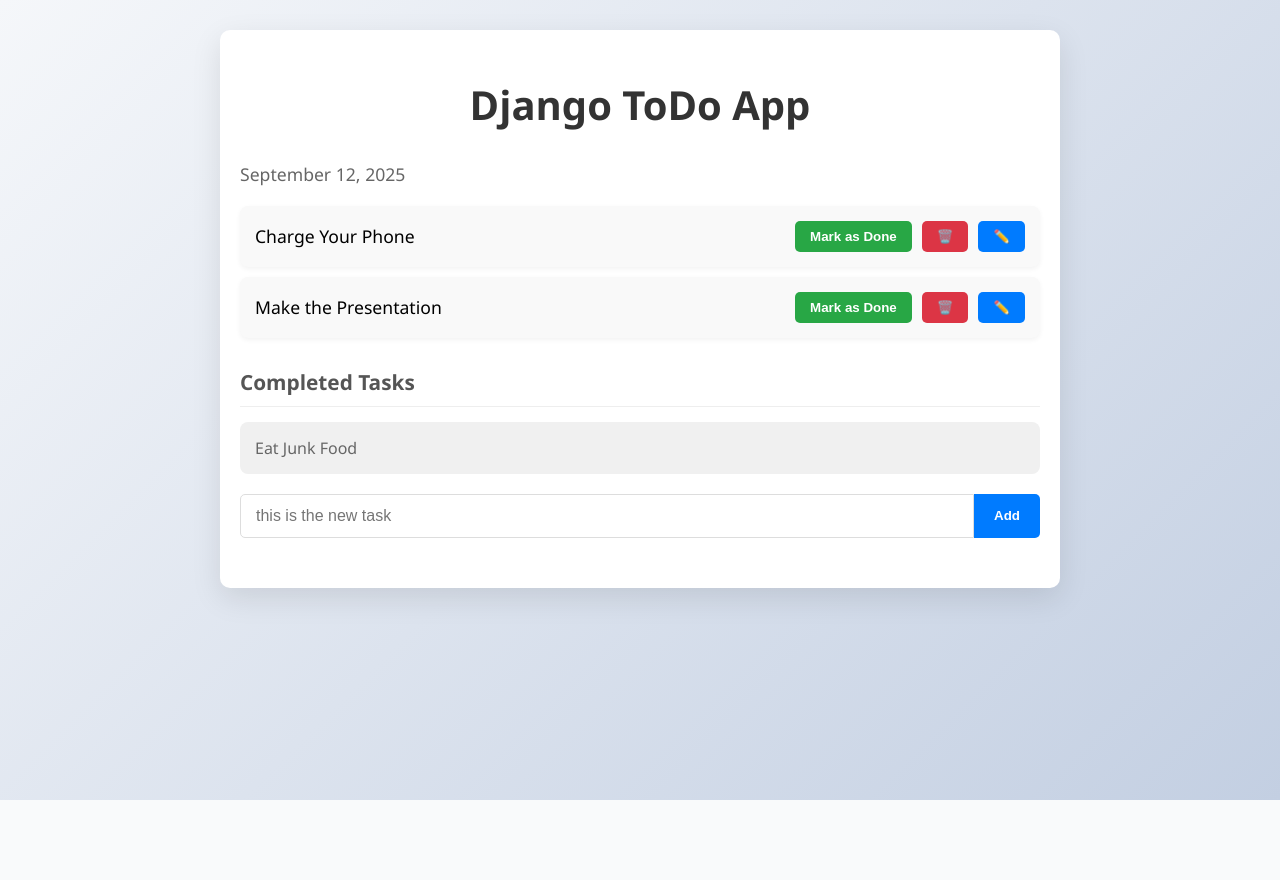
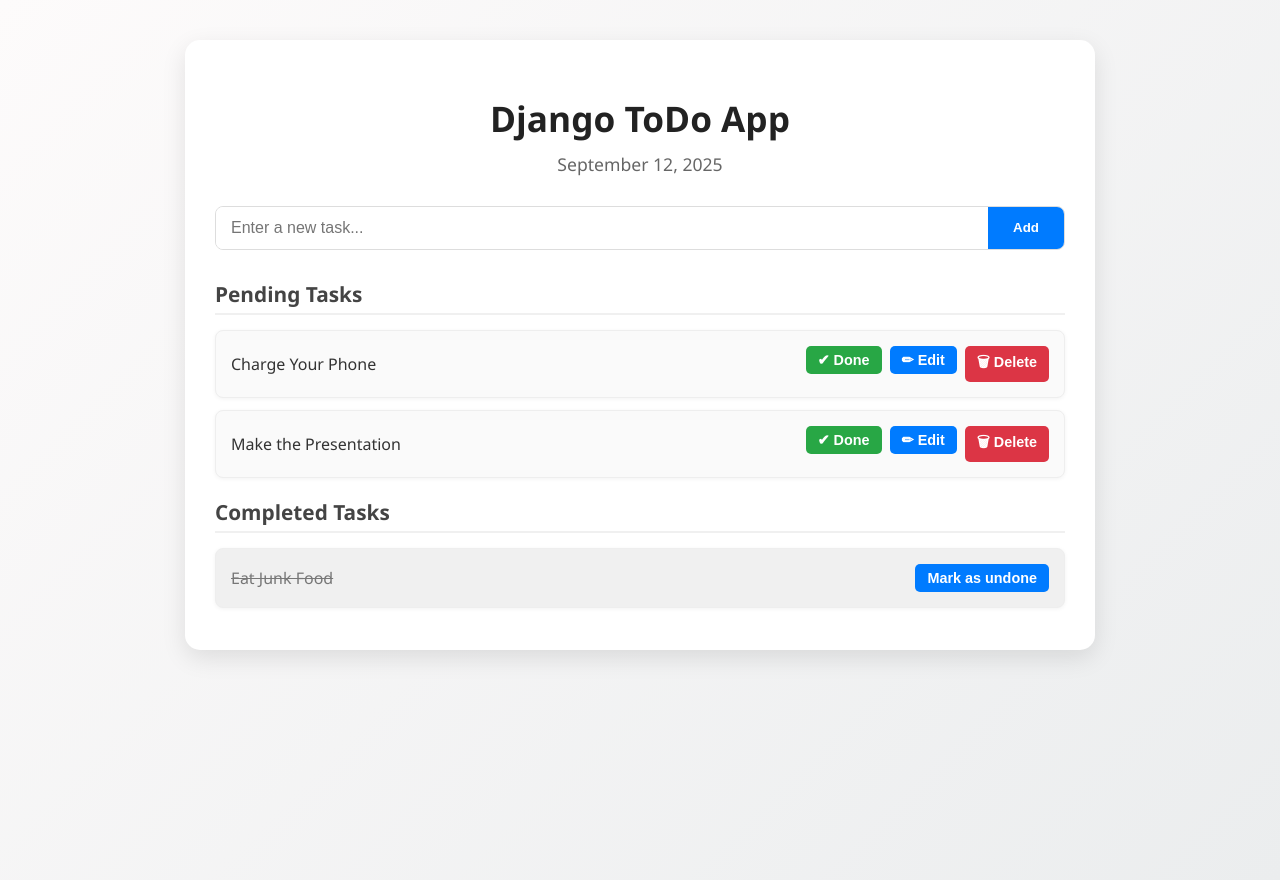
Before and after one commit to Ayush0001-knife/ToDo-Project-DJANGO-, a Django app: page / in a window 1280 px wide. Before the commit the page ends 800 px from the top, so only its background shows below. Run offline with Django 5.2, Linux system fonts and the light colour scheme; data comes from the database, SQL or seed files in the repository; both versions use the stored data as it was after the commit.

Commit message:
Project Completed

```diff
--- a/templates/home.html
+++ b/templates/home.html
@@ -8,76 +8,121 @@
       <style>
             body {
                   font-family: 'Segoe UI', Tahoma, Geneva, Verdana, sans-serif;
-                  background: linear-gradient(135deg, #f5f7fa 0%, #c3cfe2 100%);
+                  background: linear-gradient(135deg, #fdfbfb 0%, #ebedee 100%);
                   margin: 0;
                   padding: 0;
                   min-height: 100vh;
                   display: flex;
-                  flex-direction: column;
-                  align-items: center;
+                  justify-content: center;
+                  align-items: flex-start;
+                  padding: 40px 20px;
             }
 
             .container {
-                  width: 90%;
-                  max-width: 800px;
-                  margin: 30px auto;
+                  width: 100%;
+                  max-width: 850px;
                   background-color: white;
-                  border-radius: 10px;
-                  box-shadow: 0 10px 30px rgba(0, 0, 0, 0.1);
-                  padding: 20px;
+                  border-radius: 15px;
+                  box-shadow: 0 8px 25px rgba(0, 0, 0, 0.1);
+                  padding: 30px;
+                  animation: fadeIn 0.7s ease-in-out;
             }
 
             h1 {
                   text-align: center;
-                  color: #333;
-                  margin-bottom: 30px;
-                  font-size: 2.5rem;
+                  color: #222;
+                  margin-bottom: 10px;
+                  font-size: 2.2rem;
             }
 
             .date-display {
+                  text-align: center;
                   color: #666;
-                  margin-bottom: 20px;
+                  margin-bottom: 30px;
                   font-size: 1.1rem;
             }
 
-            .task-container {
-                  margin-bottom: 20px;
+            .add-task-form {
+                  display: flex;
+                  margin-bottom: 30px;
+                  border: 1px solid #ddd;
+                  border-radius: 8px;
+                  overflow: hidden;
             }
 
-            .task-item {
-                  background-color: #f9f9f9;
+            .task-input {
+                  flex-grow: 1;
+                  padding: 12px 15px;
+                  border: none;
+                  font-size: 1rem;
+                  outline: none;
+            }
+
+            .add-btn {
+                  background-color: #007bff;
+                  color: white;
+                  border: none;
+                  padding: 12px 25px;
+                  cursor: pointer;
+                  font-weight: 600;
+                  transition: background-color 0.3s;
+            }
+
+            .add-btn:hover {
+                  background-color: #0069d9;
+            }
+
+            .task-container,
+            .completed-section {
+                  margin-top: 20px;
+            }
+
+            .section-title {
+                  font-size: 1.3rem;
+                  font-weight: 600;
+                  color: #444;
+                  margin-bottom: 15px;
+                  border-bottom: 2px solid #f0f0f0;
+                  padding-bottom: 5px;
+            }
+
+            .task-item,
+            .completed-task {
+                  background-color: #fafafa;
+                  border: 1px solid #eee;
                   border-radius: 8px;
                   padding: 15px;
-                  margin-bottom: 10px;
+                  margin-bottom: 12px;
                   display: flex;
                   justify-content: space-between;
                   align-items: center;
-                  box-shadow: 0 2px 5px rgba(0, 0, 0, 0.05);
-                  transition: all 0.3s ease;
+                  box-shadow: 0 1px 4px rgba(0, 0, 0, 0.05);
+                  transition: transform 0.2s ease;
             }
 
             .task-item:hover {
                   transform: translateY(-2px);
-                  box-shadow: 0 4px 8px rgba(0, 0, 0, 0.1);
             }
 
             .task-text {
                   flex-grow: 1;
-                  font-size: 1.1rem;
+                  font-size: 1rem;
+                  color: #333;
             }
 
             .task-actions {
                   display: flex;
-                  gap: 10px;
+                  gap: 8px;
             }
 
             .btn {
                   border: none;
-                  padding: 8px 15px;
+                  padding: 6px 12px;
                   border-radius: 5px;
                   cursor: pointer;
                   font-weight: 600;
-                  transition: all 0.2s ease;
+                  font-size: 0.9rem;
+                  transition: transform 0.2s, opacity 0.2s;
             }
 
             .btn-success {
@@ -100,66 +145,22 @@
                   transform: scale(1.05);
             }
 
-            .completed-section {
-                  margin-top: 30px;
+            .completed-task {
+                  background-color: #f0f0f0;
+                  color: #777;
+                  text-decoration: line-through;
             }
 
-            .completed-header {
-                  display: flex;
-                  justify-content: space-between;
-                  align-items: center;
-                  margin-bottom: 15px;
-                  padding-bottom: 10px;
-                  border-bottom: 1px solid #eee;
-            }
+            @keyframes fadeIn {
+                  from {
+                        opacity: 0;
+                        transform: translateY(10px);
+                  }
 
-            .completed-title {
-                  font-size: 1.3rem;
-                  color: #555;
-                  font-weight: 600;
-            }
-
-            .completed-task {
-                  background-color: #f0f0f0;
-                  border-radius: 8px;
-                  padding: 15px;
-                  margin-bottom: 10px;
-                  color: #666;
-            }
-
-            .add-task-form {
-                  display: flex;
-                  margin-top: 20px;
-                  margin-bottom: 30px;
-            }
-
-            .task-input {
-                  flex-grow: 1;
-                  padding: 12px 15px;
-                  border: 1px solid #ddd;
-                  border-radius: 5px 0 0 5px;
-                  font-size: 1rem;
-                  outline: none;
-                  transition: border-color 0.3s;
-            }
-
-            .task-input:focus {
-                  border-color: #007bff;
-            }
-
-            .add-btn {
-                  background-color: #007bff;
-                  color: white;
-                  border: none;
-                  border-radius: 0 5px 5px 0;
-                  padding: 12px 20px;
-                  cursor: pointer;
-                  font-weight: 600;
-                  transition: background-color 0.3s;
-            }
-
-            .add-btn:hover {
-                  background-color: #0069d9;
+                  to {
+                        opacity: 1;
+                        transform: translateY(0);
+                  }
             }
       </style>
 </head>
@@ -167,55 +168,64 @@
 <body>
       <div class="container">
             <h1>Django ToDo App</h1>
-
             <div class="date-display">
-                  <span id="current-date">{% now "js F Y" %}</span>
+                  <span id="current-date">{% now "jS F Y" %}</span>
             </div>
 
+            <!-- Add Task Form -->
+            <form class="add-task-form" action="{% url 'addtask' %}" method="POST">
+                  {% csrf_token %}
+                  <input name="task" type="text" class="task-input" placeholder="Enter a new task...">
+                  <button type="submit" class="add-btn">Add</button>
+            </form>
+
+            <!-- Pending Tasks -->
             <div class="task-container">
+                  <div class="section-title">Pending Tasks</div>
                   {% for task in pending_task %}
                   <div class="task-item">
                         <div class="task-text">{{task}}</div>
                         <div class="task-actions">
-                              <button class="btn btn-success">Mark as Done</button>
-                              <button class="btn btn-danger">🗑️</button>
-                              <button class="btn btn-primary">✏️</button>
+                              <a href="{% url 'mark_as_done' task.id %}">
+                                    <button class="btn btn-success" type="button">✔ Done</button>
+                              </a>
+                              <a href="{% url 'edittask' task.id %}">
+                                    <button class="btn btn-primary" type="button">✏ Edit</button>
+                              </a>
+                              <a href="{% url 'deletetask' task.id %}">
+                                    <button class="btn btn-danger" type="button">🗑 Delete</button>
+                              </a>
                         </div>
                   </div>
+                  {% empty %}
+                  <p style="color:#888;">No pending tasks 🎉</p>
                   {% endfor %}
             </div>
 
+            <!-- Completed Tasks -->
             <div class="completed-section">
-                  <div class="completed-header">
-                        <div class="completed-title">Completed Tasks</div>
-                  </div>
-
+                  <div class="section-title">Completed Tasks</div>
                   {% for task in completed_task %}
                   <div class="completed-task">
                         {{task}}
+                        <a href="{% url 'mark_as_undone' task.id %}">
+                              <button class="btn btn-primary" type="button">Mark as undone</button>
+                        </a>
                   </div>
+                  {% empty %}
+                  <p style="color:#888;">No completed tasks yet.</p>
                   {% endfor %}
             </div>
-
-            <form class="add-task-form" action="{% url 'addtask' %}" method="POST">
-                  {% csrf_token %}
-                  <input name="task" type="text" class="task-input" placeholder="this is the new task">
-                  <button type="submit" class="add-btn">Add</button>
-            </form>
       </div>
 
-
-
-
       <script>
-            // Get current date and format it nicely
+            // Set current date
             function formatDate() {
                   const date = new Date();
                   const options = { year: 'numeric', month: 'long', day: 'numeric' };
-                  document.getElementById('current-date').textContent = date.toLocaleDateString('en-US', options);
+                  document.getElementById('current-date').textContent =
+                        date.toLocaleDateString('en-US', options);
             }
-
-            // Call the function when page loads
             window.onload = formatDate;
       </script>
 </body>
--- a/todos/urls.py
+++ b/todos/urls.py
@@ -3,4 +3,9 @@ from . import views
 
 urlpatterns=[
       path('addtask/',views.addtask,name='addtask'),
+      path('mark_as_done/<int:pk>/',views.mark_as_done,name='mark_as_done'),
+      path('mark_as_undone/<int:pk>/',views.mark_as_undone,name='mark_as_undone'),
+      path('deletetask/<int:pk>/',views.deletetask,name='deletetask'),
+      path('edittask/<int:pk>/',views.edittask,name='edittask'),
+      path('save_edit_task/<int:pk>/',views.save_edit_task,name='save_edit_task'),
 ]
```
Also changed, not shown: templates/edittask.html (added, +121 -0 lines), todos/views.py (+28 -0 lines), db.sqlite3.
